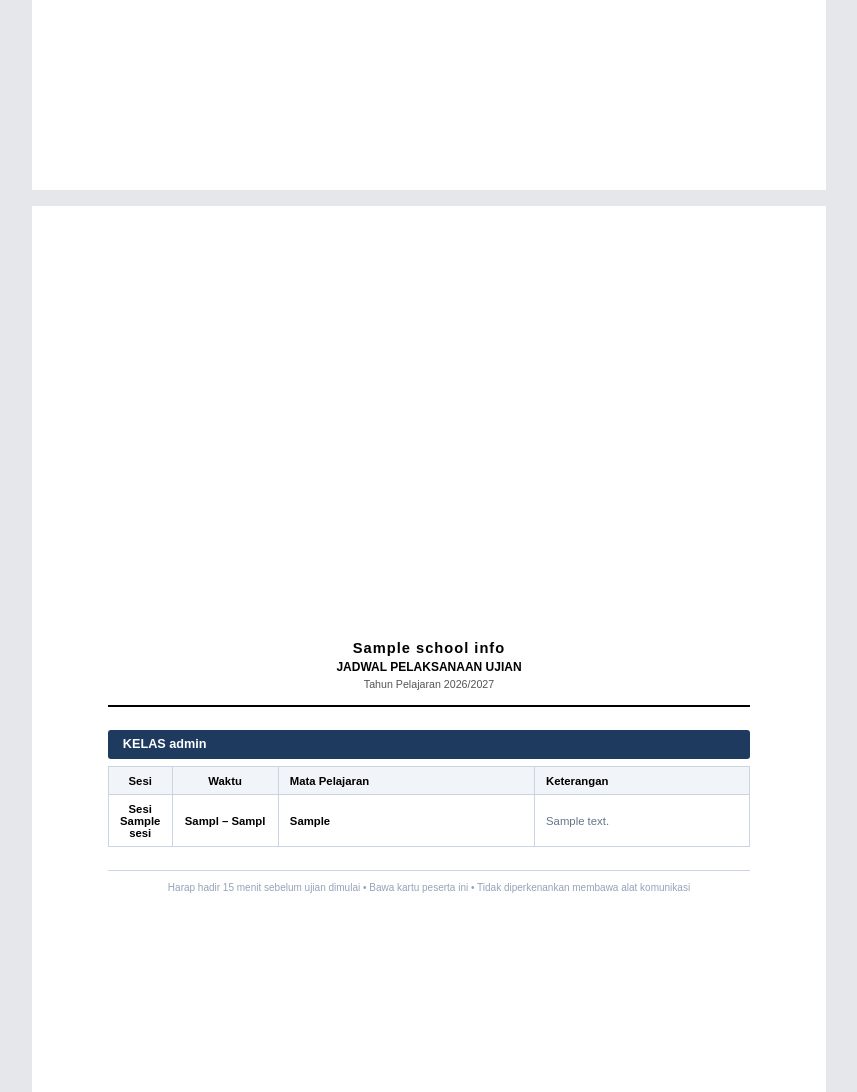
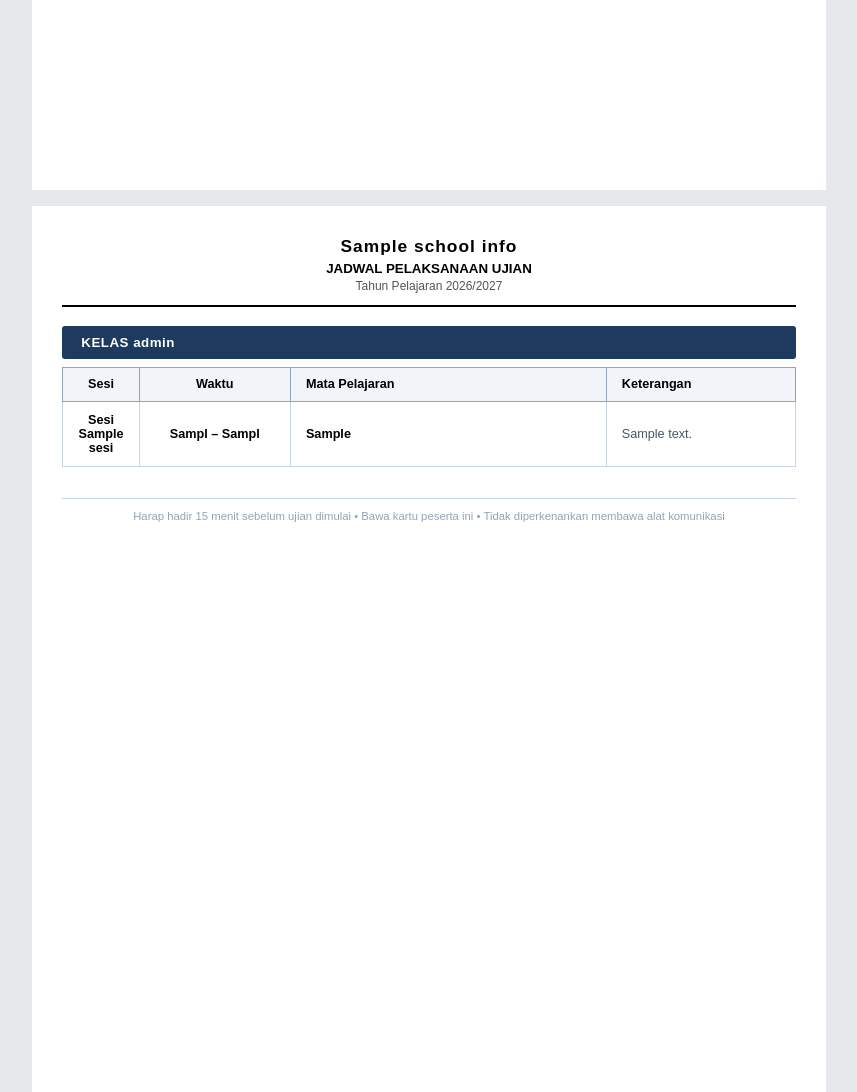
Before and after one commit to mazjou/cbt, a Node project: template src/views/admin/print_login_cards.ejs in a window 1280 px wide. Shown: the part 1026-2118 px from the top of the page, without its empty margins (211-1068 px from the left). Run offline with Node 20 templates, Linux system fonts and the light colour scheme; the template is opened without the code that fills it: most values are stand-ins (such as "Sample title", 1, 10 or a date in 2020); some libraries are stand-ins or nearby versions.

Commit message:
fix: halaman jadwal memenuhi A4 penuh, font lebih besar

```diff
--- a/src/views/admin/print_login_cards.ejs
+++ b/src/views/admin/print_login_cards.ejs
@@ -189,17 +189,16 @@
 
 <% if (allSchedules && allSchedules.length > 0) { %>
 <!-- Halaman Jadwal Ujian — cetak di balik kartu (duplex) -->
-<div class="page" style="display:flex;flex-direction:column;justify-content:center;align-items:center;padding:12mm;">
-  <div style="width:100%;max-width:170mm;">
+<div class="page" style="display:block!important;padding:8mm;">
+  <div style="width:100%;">
     <!-- Header -->
-    <div style="text-align:center;border-bottom:2px solid #000;padding-bottom:4mm;margin-bottom:6mm;">
-      <div style="font-size:11pt;font-weight:900;letter-spacing:1px;"><%=schoolInfo.name%></div>
-      <div style="font-size:9pt;font-weight:700;margin-top:1mm;">JADWAL PELAKSANAAN UJIAN</div>
-      <div style="font-size:8pt;color:#555;margin-top:1mm;">Tahun Pelajaran <%=ta%></div>
+    <div style="text-align:center;border-bottom:2px solid #000;padding-bottom:3mm;margin-bottom:5mm;">
+      <div style="font-size:13pt;font-weight:900;letter-spacing:1px;"><%=schoolInfo.name%></div>
+      <div style="font-size:10pt;font-weight:700;margin-top:1mm;">JADWAL PELAKSANAAN UJIAN</div>
+      <div style="font-size:9pt;color:#555;margin-top:1mm;">Tahun Pelajaran <%=ta%></div>
     </div>
 
     <%
-      // Kelompokkan jadwal per level
       const schedByLevel = {};
       allSchedules.forEach(function(s) {
         if (!schedByLevel[s.level]) schedByLevel[s.level] = [];
@@ -209,28 +208,28 @@
     %>
 
     <% levels.forEach(function(level) { %>
-    <div style="margin-bottom:5mm;">
-      <div style="font-size:9.5pt;font-weight:800;background:#1e3a5f;color:white;padding:2mm 4mm;border-radius:3px;margin-bottom:2mm;">
-        KELAS <%= level %>
+    <div style="margin-bottom:6mm;">
+      <div style="font-size:10pt;font-weight:800;background:#1e3a5f;color:white;padding:2.5mm 5mm;border-radius:3px;margin-bottom:2mm;letter-spacing:0.5px;">
+        KELAS <%=level%>
       </div>
-      <table style="width:100%;border-collapse:collapse;font-size:8.5pt;">
+      <table style="width:100%;border-collapse:collapse;font-size:9.5pt;">
         <thead>
           <tr style="background:#f1f5f9;">
-            <th style="border:1px solid #cbd5e1;padding:2mm 3mm;text-align:center;width:12mm;">Sesi</th>
-            <th style="border:1px solid #cbd5e1;padding:2mm 3mm;text-align:center;width:28mm;">Waktu</th>
-            <th style="border:1px solid #cbd5e1;padding:2mm 3mm;text-align:left;">Mata Pelajaran</th>
-            <th style="border:1px solid #cbd5e1;padding:2mm 3mm;text-align:left;">Keterangan</th>
+            <th style="border:1px solid #94a3b8;padding:2.5mm 4mm;text-align:center;width:20mm;">Sesi</th>
+            <th style="border:1px solid #94a3b8;padding:2.5mm 4mm;text-align:center;width:40mm;">Waktu</th>
+            <th style="border:1px solid #94a3b8;padding:2.5mm 4mm;text-align:left;">Mata Pelajaran</th>
+            <th style="border:1px solid #94a3b8;padding:2.5mm 4mm;text-align:left;width:50mm;">Keterangan</th>
           </tr>
         </thead>
         <tbody>
-          <% schedByLevel[level].sort(function(a,b){return a.sesi-b.sesi;}).forEach(function(s, i) { %>
-          <tr style="background:<%= i%2===1 ? '#f8fafc' : '#ffffff' %>;">
-            <td style="border:1px solid #cbd5e1;padding:2mm 3mm;text-align:center;font-weight:700;">Sesi <%= s.sesi %></td>
-            <td style="border:1px solid #cbd5e1;padding:2mm 3mm;text-align:center;font-weight:600;">
-              <%= String(s.jam_mulai).substring(0,5) %> &ndash; <%= String(s.jam_selesai).substring(0,5) %>
+          <% schedByLevel[level].sort(function(a,b){return a.sesi-b.sesi;}).forEach(function(s,i){ %>
+          <tr style="background:<%=i%2===1?'#f8fafc':'#ffffff'%>;">
+            <td style="border:1px solid #cbd5e1;padding:3mm 4mm;text-align:center;font-weight:700;">Sesi <%=s.sesi%></td>
+            <td style="border:1px solid #cbd5e1;padding:3mm 4mm;text-align:center;font-weight:600;">
+              <%=String(s.jam_mulai).substring(0,5)%> &ndash; <%=String(s.jam_selesai).substring(0,5)%>
             </td>
-            <td style="border:1px solid #cbd5e1;padding:2mm 3mm;font-weight:600;"><%= s.mata_pelajaran %></td>
-            <td style="border:1px solid #cbd5e1;padding:2mm 3mm;color:#64748b;"><%= s.keterangan || '' %></td>
+            <td style="border:1px solid #cbd5e1;padding:3mm 4mm;font-weight:600;"><%=s.mata_pelajaran%></td>
+            <td style="border:1px solid #cbd5e1;padding:3mm 4mm;color:#475569;"><%=s.keterangan||''%></td>
           </tr>
           <% }); %>
         </tbody>
@@ -238,7 +237,7 @@
     </div>
     <% }); %>
 
-    <div style="margin-top:6mm;border-top:1px solid #cbd5e1;padding-top:3mm;text-align:center;font-size:7.5pt;color:#94a3b8;">
+    <div style="margin-top:8mm;border-top:1px solid #cbd5e1;padding-top:3mm;text-align:center;font-size:8.5pt;color:#94a3b8;">
       Harap hadir 15 menit sebelum ujian dimulai &bull; Bawa kartu peserta ini &bull; Tidak diperkenankan membawa alat komunikasi
     </div>
   </div>
```
